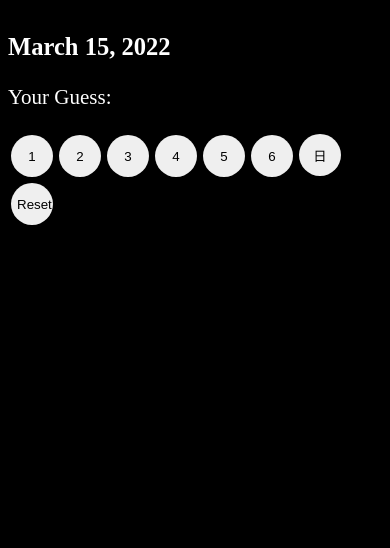
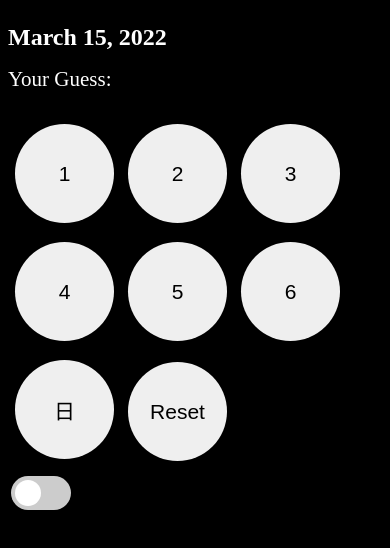
Before and after one commit to nuoxoxo/dmd, a React (Vite) app: page / in a window 390 px wide. Shown: the top 548 px of the page. Built offline with nearby package versions, Linux system fonts and the light colour scheme; the HTML template or start-up script is replaced by a standard one.

Commit message:
upd : local storage . night mode .

```diff
--- a/src/App.tsx
+++ b/src/App.tsx
@@ -3,19 +3,28 @@ import './styles/App.scss'
 import { GetRandomDateString } from "./helpers/Helpers"
 
 const App = () => {
-  const [RandomDateArray/*, setRandomDateString*/] =
+  const [RandomDateArray, setRandomDateString] =
     useState<[number, string, number, number]>(GetRandomDateString())
   const [GuessVal, setGuessVal] = useState</*number | */string>('')
   const [GuessRes, setGuessRes] = useState<string>('')
 
+
+  const temp = localStorage.getItem("LabelIsChecked");
+  const tempLabelIsChecked = temp ? JSON.parse(temp) : false;
+  const [LabelIsChecked, setLabelIsChecked] = useState(tempLabelIsChecked);
+
+  const handleSetLabelIsChecked = () => {
+    setLabelIsChecked(!LabelIsChecked)
+    console.log(LabelIsChecked)
+  }
   const EvaluateGuess = (val: number) => {
     if (val === 7) {
       val = 0
     }
     if (val === RandomDateArray[0]) {
-      setGuessRes('Right')
+      setGuessRes('🟢')
     } else {
-      setGuessRes('Wrong')
+      setGuessRes('🔴')
     }
   }
 
@@ -27,21 +36,28 @@ const App = () => {
   }
   */
 
-  const handleButtonClick = (number: number) => {
-    setGuessVal(number.toString())
+  const handleButtonClick = (n: number | string) => {
+    console.log(n)
+    setGuessVal(
+      n == '日' ? '7' : n.toString()
+    )
   }
 
+  // const setRandomDateString = () => {
+  //   const newRandomDateArray = GetRandomDateString()
+  //   setGuessVal('')
+  //   setGuessRes('')
+  //   let i = 0
+  //   console.log(newRandomDateArray)
+  //   while (++i < 4) {
+  //     RandomDateArray[i] = newRandomDateArray[i]
+  //   }
+  // }
+
   const handleReset = () => {
-    const newRandomDateArray = GetRandomDateString()
+    setRandomDateString(GetRandomDateString())
     setGuessVal('')
     setGuessRes('')
-    let i = -1
-    while (++i < 4) {
-      RandomDateArray[i] = newRandomDateArray[i]
-    }
-    // RandomDateArray[1] = newRandomDateArray[1]
-    // RandomDateArray[2] = newRandomDateArray[2]
-    // RandomDateArray[3] = newRandomDateArray[3]
   }
 
   useEffect(() => {
@@ -49,32 +65,42 @@ const App = () => {
     if (GuessVal) {
       EvaluateGuess(parseInt(GuessVal))
     }
-  }, [GuessVal])
+
+    //  Night mode
+    document.body.style.backgroundColor = LabelIsChecked ? 'white' : 'black';
+    document.body.style.color = LabelIsChecked ? 'black' : 'white';
+
+    localStorage.setItem("LabelIsChecked", JSON.stringify(LabelIsChecked))
+  }, [GuessVal, LabelIsChecked])
 
 
   return (
     <>
-      <h3 className='QuestionDiv'>
+      <h1 className='QuestionDiv'>
         { `${RandomDateArray[1]} ${RandomDateArray[2]}, ${RandomDateArray[3]}` }
-      </h3>
+      </h1>
       <div className='GuessingDiv'>
-        <label htmlFor='GuessBar'>Your Guess:</label>
+        <label className='label-text-guess-bar' htmlFor='GuessBar'>Your Guess:</label>
         {/* <input id='GuessBar' type='number' onChange={handleOnEnterInput}/> */}
         &nbsp;
         <div> { GuessRes } </div>
       </div>
       <div className='btn-group-div'>
-        {[1, 2, 3, 4, 5, 6, '日'].map((number) => (
-          <button key={ number } onClick={() => handleButtonClick(number)}>
-            {number}
+        {[1, 2, 3, 4, 5, 6, '日'].map((n) => (
+          <button key={ n } onClick={() => handleButtonClick(n)}>
+            {n}
           </button>
         ))}
         <button onClick={ handleReset }>Reset</button>
       </div>
-      {/* <label className="switch">
-        <input type="checkbox"/>
+      <label className="switch">
+        <input
+          type="checkbox"
+          onChange={handleSetLabelIsChecked}
+          checked={LabelIsChecked}
+        />
         <span className="slider"></span>
-      </label> */}
+      </label>
     </>
   )
 }
--- a/src/styles/App.scss
+++ b/src/styles/App.scss
@@ -1,8 +1,12 @@
 $GB: #000000;
 $TXT: #ffffff;
 $TXT-SIZE: 42px;
+$TXT-SIZE-05: calc($TXT-SIZE/2);
 $BTN-SIZE: 42px;
 $BTN-SIZE-05: calc($BTN-SIZE/2);
+$BTN-SIZE-x2: calc($BTN-SIZE*2);
+
+$BTN-SIZE-BIG: 99px;
 
 @mixin FlexBody {
   display: flex;
@@ -30,24 +34,85 @@ input {
 .GuessingDiv {
   display: flex;
   flex-direction:row;
-
+  margin-bottom: 3px;
 }
 
 .btn-group-div {
   margin-top: $BTN-SIZE-05;
 }
 
-@media only screen and (max-width: 768px) {
-  body{font-size: 21px;}
+.label-text-guess-bar {
+  padding-bottom: 4px;
 }
 
 button {
-  margin: 3px;
+  margin: 7px 7px 12px 7px;
   // margin-right: 10px;
   border-radius: 50%;
-  width: $BTN-SIZE;
+  width: $BTN-SIZE-BIG;
+  height: $BTN-SIZE-BIG;
   border: none;
-  height: $BTN-SIZE;
   user-select: none;
+  font-size: $TXT-SIZE-05;
   cursor:pointer;
 }
+
+.switch {
+  position: relative;
+  display: inline-block;
+  width: 60px;
+  height: 34px;
+  margin: 3px;
+}
+
+.switch input {
+  opacity: 0;
+  width: 0;
+  height: 0;
+}
+
+.slider {
+  position: absolute;
+  cursor: pointer;
+  border-radius: 34px;
+  top: 0;
+  left: 0;
+  right: 0;
+  bottom: 0;
+  background-color: #ccc;
+  -webkit-transition: .4s;
+  transition: .4s;
+}
+
+.slider:before {
+  position: absolute;
+  content: "";
+  height: 26px;
+  width: 26px;
+  left: 4px;
+  bottom: 4px;
+  background-color: white;
+  -webkit-transition: .1s ease-in-out;
+  transition: .1s ease-in-out;
+  border-radius: 50%;
+}
+
+input:checked + .slider {
+  background-color: #2196F3;
+}
+
+input:focus + .slider {
+  box-shadow: 0 0 1px #2196F3;
+}
+
+input:checked + .slider:before {
+  -webkit-transform: translateX(26px);
+  -ms-transform: translateX(26px);
+  transform: translateX(26px);
+}
+
+@media only screen and (max-width: 768px) {
+  body{font-size: 21px;}
+  h1{font-size: 1.5rem;}
+
+}
```
